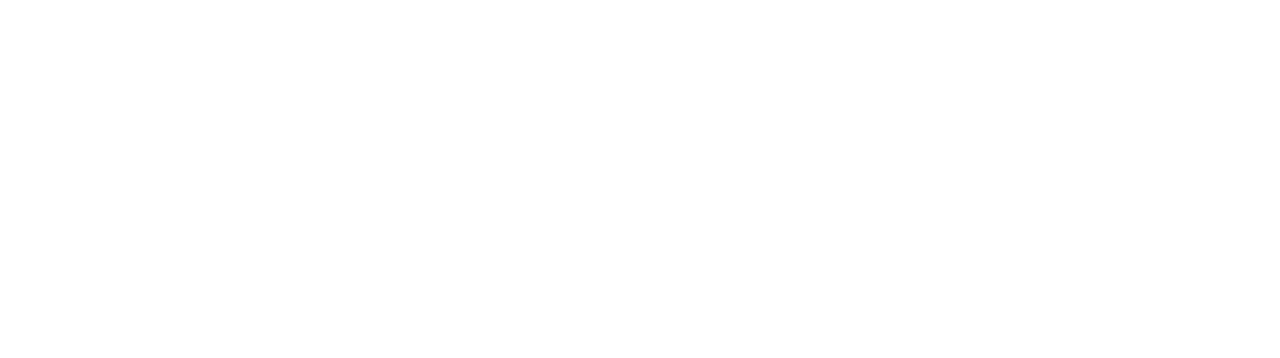
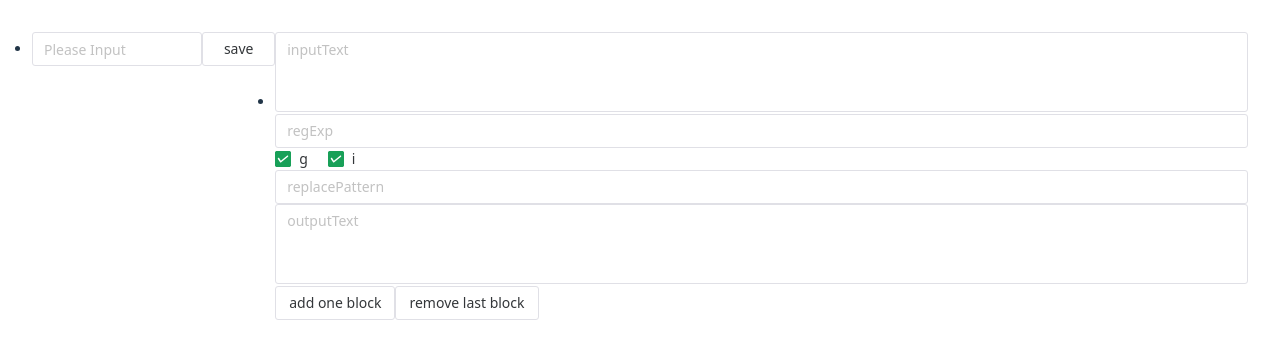
Before and after one commit to Hana-ame/regexp-flow, a Vue app: page /flow.html in a window 1280 px wide. Before the commit this address had no page. Shown: the top 358 px of the page. Built offline with nearby package versions, Linux system fonts and the light colour scheme.

Commit message:
build success, visit  /flow.html

```diff
--- a/src/components/Block.vue
+++ b/src/components/Block.vue
@@ -31,10 +31,14 @@
 // const replacePattern = ref("")
 
 const outputText = computed(() => {
-  const reg = new RegExp(props.regexp, props.flags.join(""))
-  const replaced = props.inputText.replace(reg, props.replacePattern)
-  emit('update:outputText', replaced)
-  return replaced
+  try {
+    const reg = new RegExp(props.regexp, props.flags.join(""))
+    const replaced = props.inputText.replace(reg, props.replacePattern)
+    emit('update:outputText', replaced)
+    return replaced
+  }catch (e) {
+    console.log(e)
+  }
 })
 
 /// function update() {
--- a/src/plugins/router.ts
+++ b/src/plugins/router.ts
@@ -2,7 +2,7 @@
 
 const routes = [
     { path: '/' , name: 'App', component: () => import('@/views/App.vue') },
-    // { path: '/flow.html' , name: 'App', component: () => import('@/views/App.vue') },
+    { path: '/flow.html' , name: 'App', component: () => import('@/views/App.vue') },
     { path: '/test' , name: 'Test', component: () => import('@/views/Test.vue') },
 ]
 
--- a/vite.config.ts
+++ b/vite.config.ts
@@ -4,7 +4,7 @@
 
 // https://vitejs.dev/config/
 export default defineConfig({
-  // base: '/flow/',
+  base: '',
   plugins: [vue()],
   build: {
     sourcemap: true,
```
